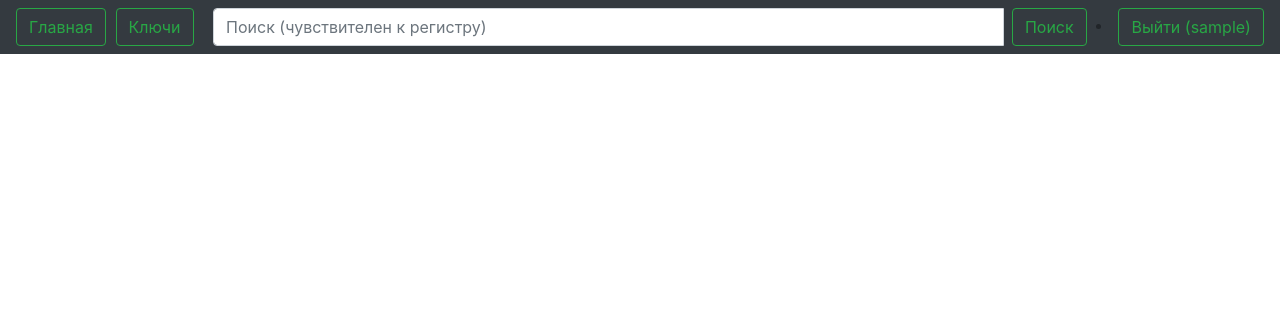
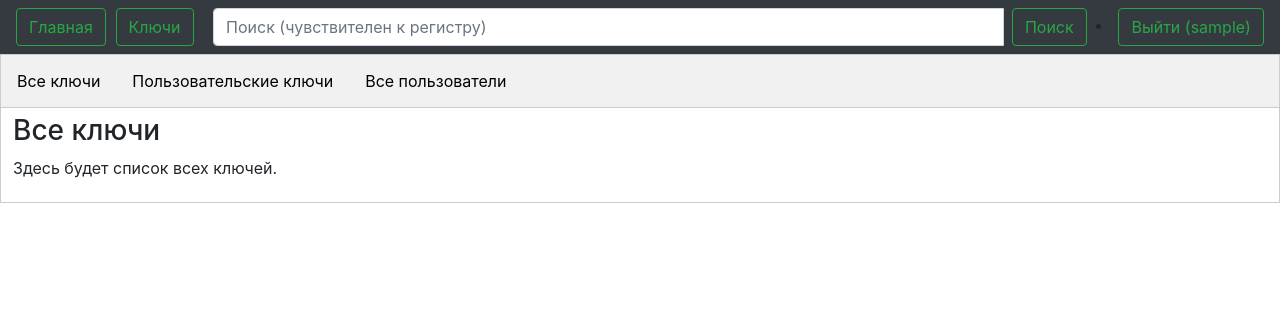
Before and after one commit to lxmp7p/Diplom, a Django app: template templates/keymanager/index.html in a window 1280 px wide. Shown: the top 314 px of the page. Run offline with Django 3.2, Linux system fonts and the light colour scheme; the template is opened without the code that fills it: most values are stand-ins (such as "Sample title", 1, 10 or a date in 2020); some libraries are stand-ins or nearby versions.

Commit message:
Keymanager page layout + css/js

```diff
--- /dev/null
+++ b/homepage/static/css/keymanager.css
@@ -0,0 +1,35 @@
+ /* Стиль таблички */
+.tab {
+  overflow: hidden;
+  border: 1px solid #ccc;
+  background-color: #f1f1f1;
+}
+
+/* Стиль кнопок для перехода по вкладкам таблички */
+.tab button {
+  background-color: inherit;
+  float: left;
+  border: none;
+  outline: none;
+  cursor: pointer;
+  padding: 14px 16px;
+  transition: 0.3s;
+}
+
+/* Смена цвета кнопки при наведении */
+.tab button:hover {
+  background-color: #ddd;
+}
+
+/* Текущая активная вкладка */
+.tab button.active {
+  background-color: #ccc;
+}
+
+/* Содержание таблицы */
+.tabcontent {
+  display: none;
+  padding: 6px 12px;
+  border: 1px solid #ccc;
+  border-top: none;
+}
--- /dev/null
+++ b/homepage/static/js/keymanager.js
@@ -0,0 +1,21 @@
+function openKeys(evt, tableType) {
+  // Объявляем все переменные
+  var i, tabcontent, tablinks;
+
+  // Прячем все элементы TabContent
+  tabcontent = document.getElementsByClassName("tabcontent");
+  for (i = 0; i < tabcontent.length; i++) {
+    tabcontent[i].style.display = "none";
+  }
+
+  // Убираем класс active у элементов classlink
+  tablinks = document.getElementsByClassName("tablinks");
+  for (i = 0; i < tablinks.length; i++) {
+    tablinks[i].className = tablinks[i].className.replace(" active", "");
+  }
+
+  // Показываем текущую вкладку
+  document.getElementById(tableType).style.display = "block";
+  evt.currentTarget.className += " active";
+}
+document.getElementById("defaultTab").click();
--- a/templates/homepage/base.html
+++ b/templates/homepage/base.html
@@ -8,6 +8,7 @@
     <!-- Bootstrap CSS -->
     <link rel="stylesheet" href="{% static 'css/bootstrap.min.css' %}">
     <link rel="stylesheet" href="{% static 'css/homepage.css' %}">
+      <link rel="stylesheet" href="{% static 'css/keymanager.css' %}">
     {% block title %}
         <title>Hello, homepage!</title>
     {% endblock %}
@@ -43,6 +44,7 @@
     <!-- jQuery first, then Popper.js, then Bootstrap JS -->
     <script src="{% static 'js/jquery.slim.min.js' %}"></script>
     <script src="{% static 'js/bootstrap.min.js' %}"></script>
+    <script src="{% static 'js/keymanager.js' %}"></script>
           {% else %}
         <li><a class="btn btn-outline-success my-2 my-sm-0" href="/" tabindex="-1" aria-disabled="true">Войти</a></li>
         {% endif %}
--- a/templates/keymanager/index.html
+++ b/templates/keymanager/index.html
@@ -6,4 +6,23 @@
 
 {% block body %}
     {% load static %}
+<div class="tab">
+  <button class="tablinks" onclick="openKeys(Event, 'AllKeys')" id="defaultTab">Все ключи</button>
+  <button class="tablinks" onclick="openKeys(Event, 'UserKeys')">Пользовательские ключи</button>
+  <button class="tablinks" onclick="openKeys(Event, 'Users')">Все пользователи</button>
+</div>
+<div id="AllKeys" class="tabcontent">
+  <h3>Все ключи</h3>
+  <p>Здесь будет список всех ключей.</p>
+</div>
+
+<div id="UserKeys" class="tabcontent">
+  <h3>Пользовательские ключи</h3>
+  <p>Здесь будет список всех пользователей с их ключами.</p>
+</div>
+
+<div id="Users" class="tabcontent">
+  <h3>Пользователи</h3>
+  <p>Здесь будет список всех пользователей.</p>
+</div>
     {% endblock %}
```
Also changed, not shown: db.sqlite3.
